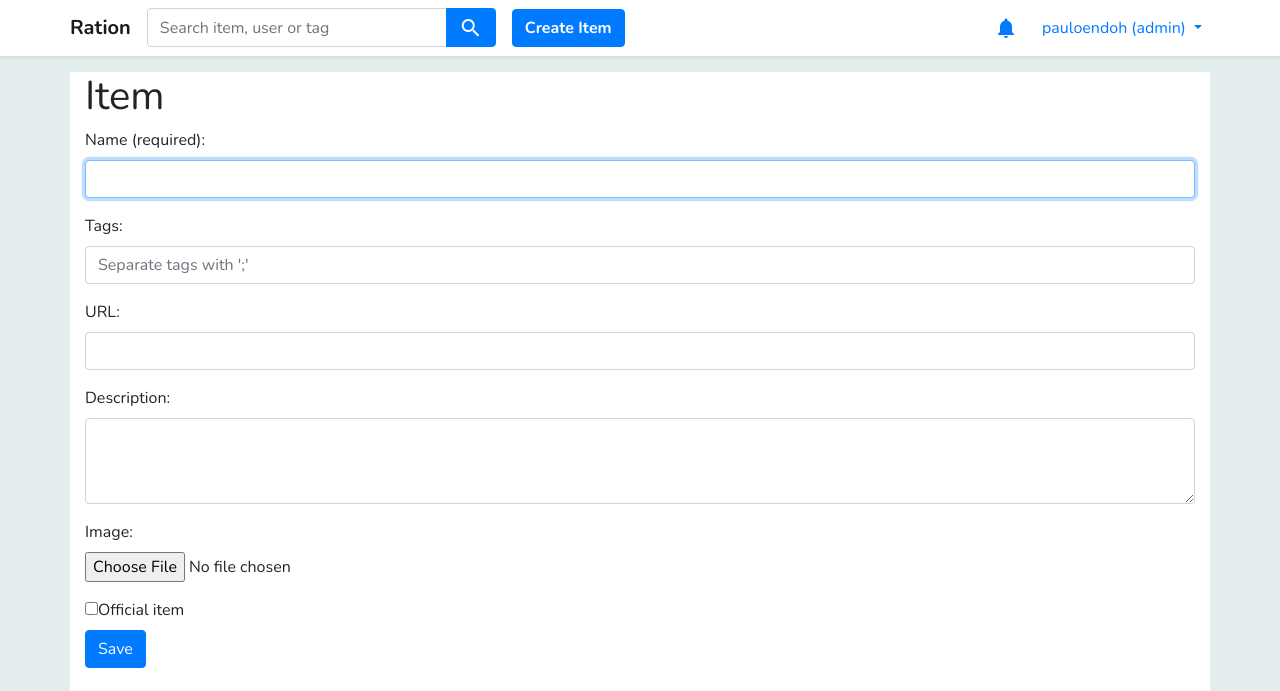
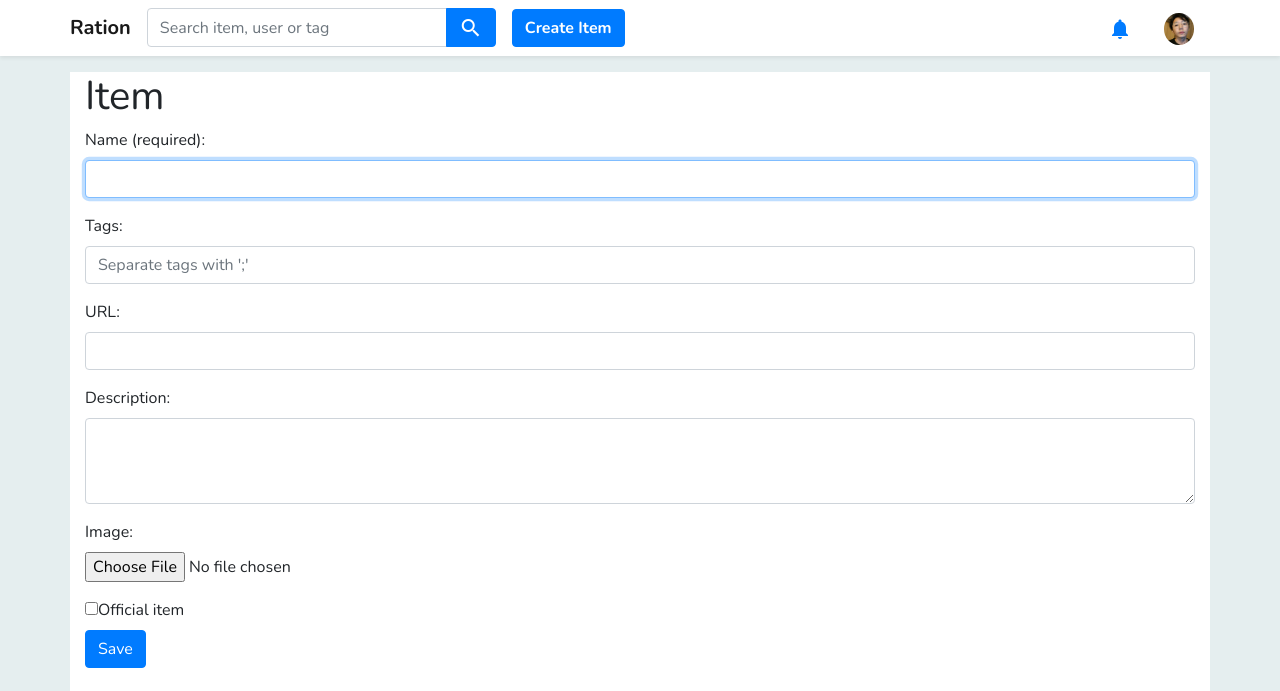
Before and after one commit to pauloendoh/ration, a Django app: page /create_item in a window 1280 px wide. Shown: the top 691 px of the page. Run offline with Django 3.2, Linux system fonts and the light colour scheme; a user stored in the database is signed in; data comes from the database, SQL or seed files in the repository; some libraries are stand-ins or nearby versions.

Commit message:
remove caret and add a profile pic (just like Twitter)

```diff
--- a/ration/templates/base.html
+++ b/ration/templates/base.html
@@ -102,12 +102,9 @@
 
             <!-- Dropdown menu -->
             <li class="nav-item dropdown">
-                <a class="nav-link dropdown-toggle text-primary" href="#" id="navbardrop"
+                <a class="nav-link text-primary p-0" href="#" id="navbardrop"
                    data-toggle="dropdown">
-                    {{ request.user.username }}
-                    {% if request.user.is_superuser %}
-                    (admin)
-                    {% endif %}
+                    <img class="rounded-circle mt-1 ml-3 mr-3" src="/media/{{ request.user.profile.picture }}"  width="30px"/>
                 </a>
                 <div class="dropdown-menu dropdown-menu-right">
                     <a class="dropdown-item" href="{% url 'user' request.user.username %}">
```
